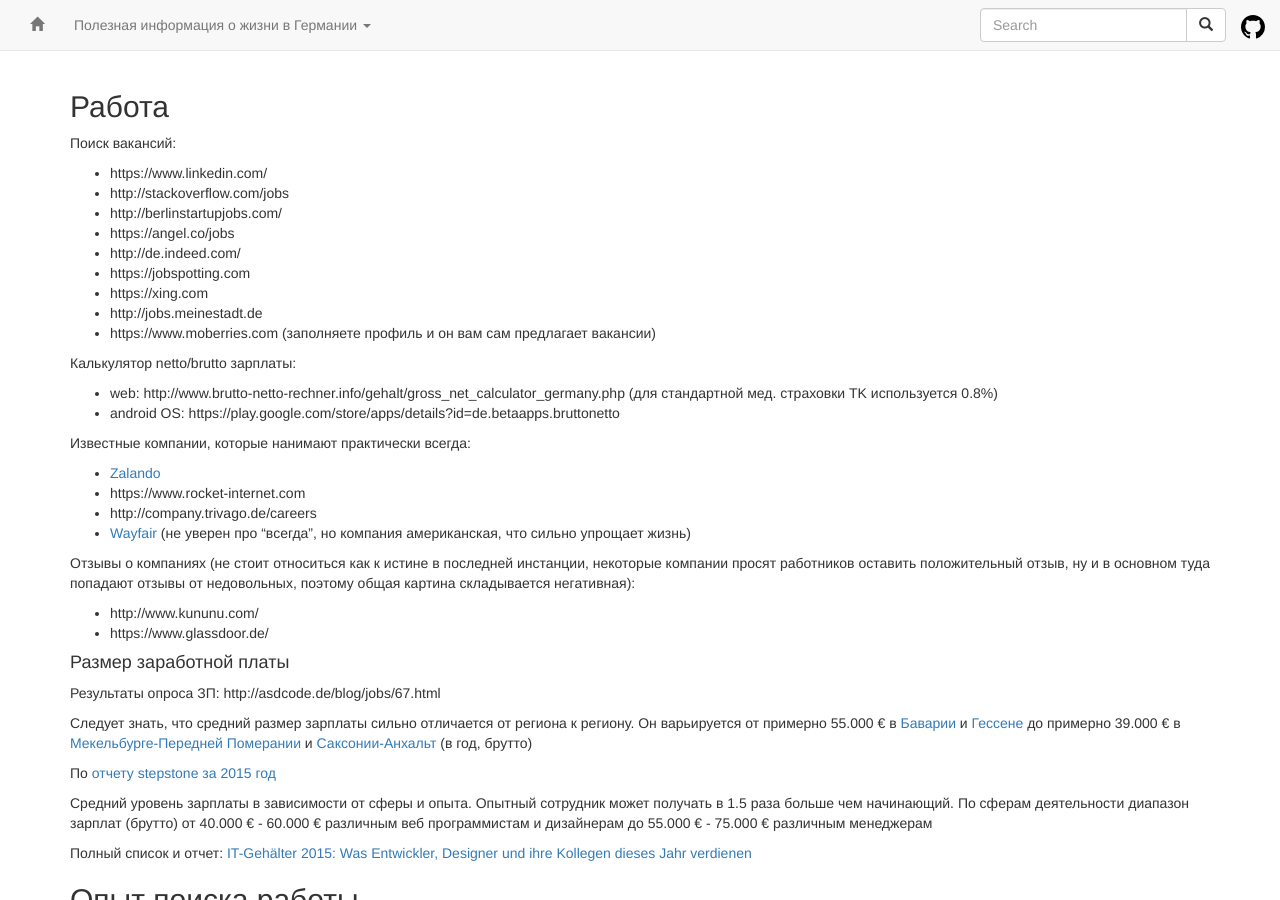
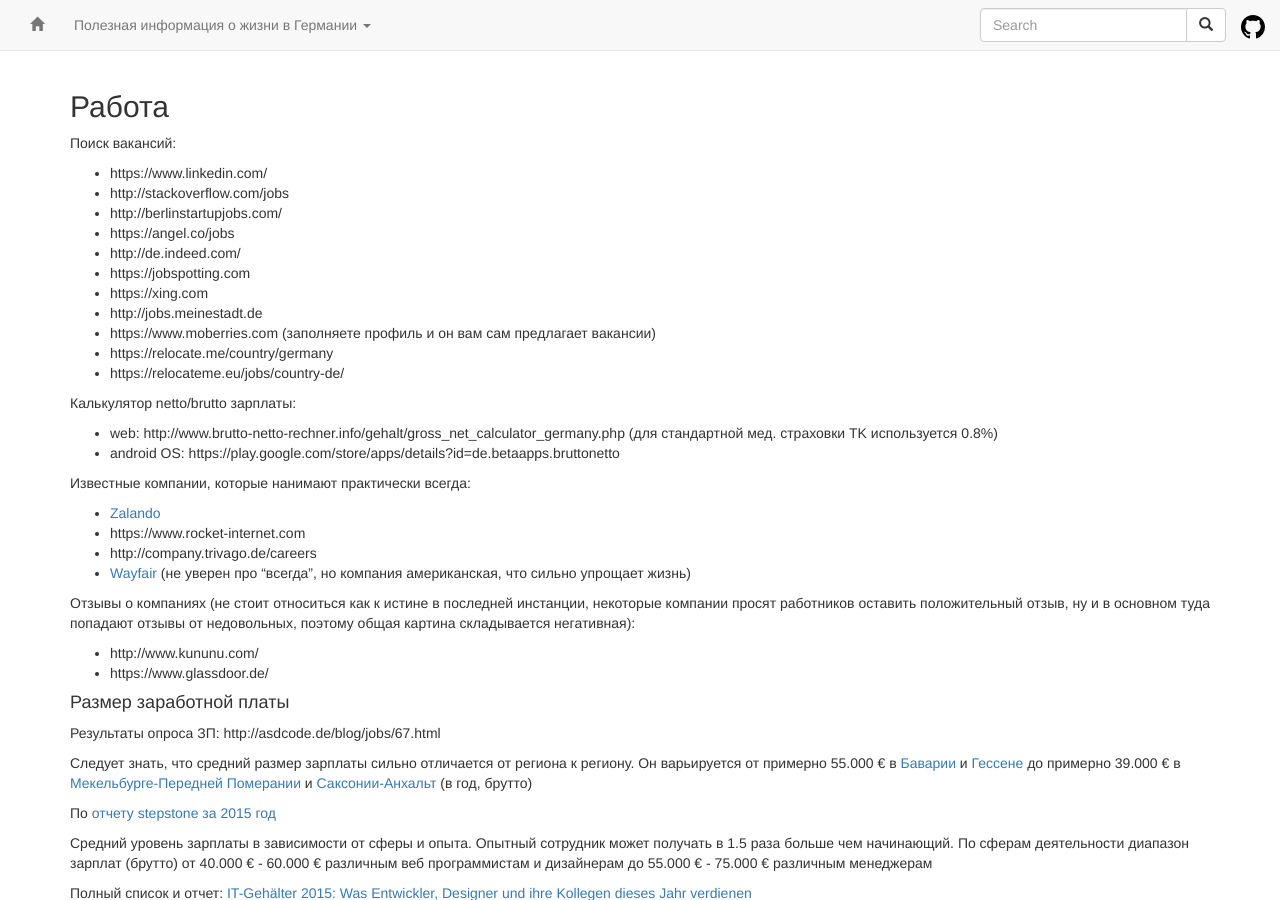
Before and after one commit to ru-de/faq, a Jekyll site: the page built from pages/Работа.md, in a window 1280 px wide and 900 px high. Built offline with Jekyll 4.4.1, drawn with Linux system fonts in a browser that asks for light colours; nearby versions of some CDN libraries; part of the change alters nothing that is shown.

Commit message:
Travis #1122: sync github pages

```diff
--- a/pages/Работа.md
+++ b/pages/Работа.md
@@ -15,6 +15,8 @@ layout: default
   - https://xing.com
   - http://jobs.meinestadt.de
   - https://www.moberries.com (заполняете профиль и он вам сам предлагает вакансии)
+  - https://relocate.me/country/germany
+  - https://relocateme.eu/jobs/country-de/
 
 Калькулятор netto/brutto зарплаты:
   - web: http://www.brutto-netto-rechner.info/gehalt/gross_net_calculator_germany.php (для стандартной мед. страховки TK используется 0.8%)
```
